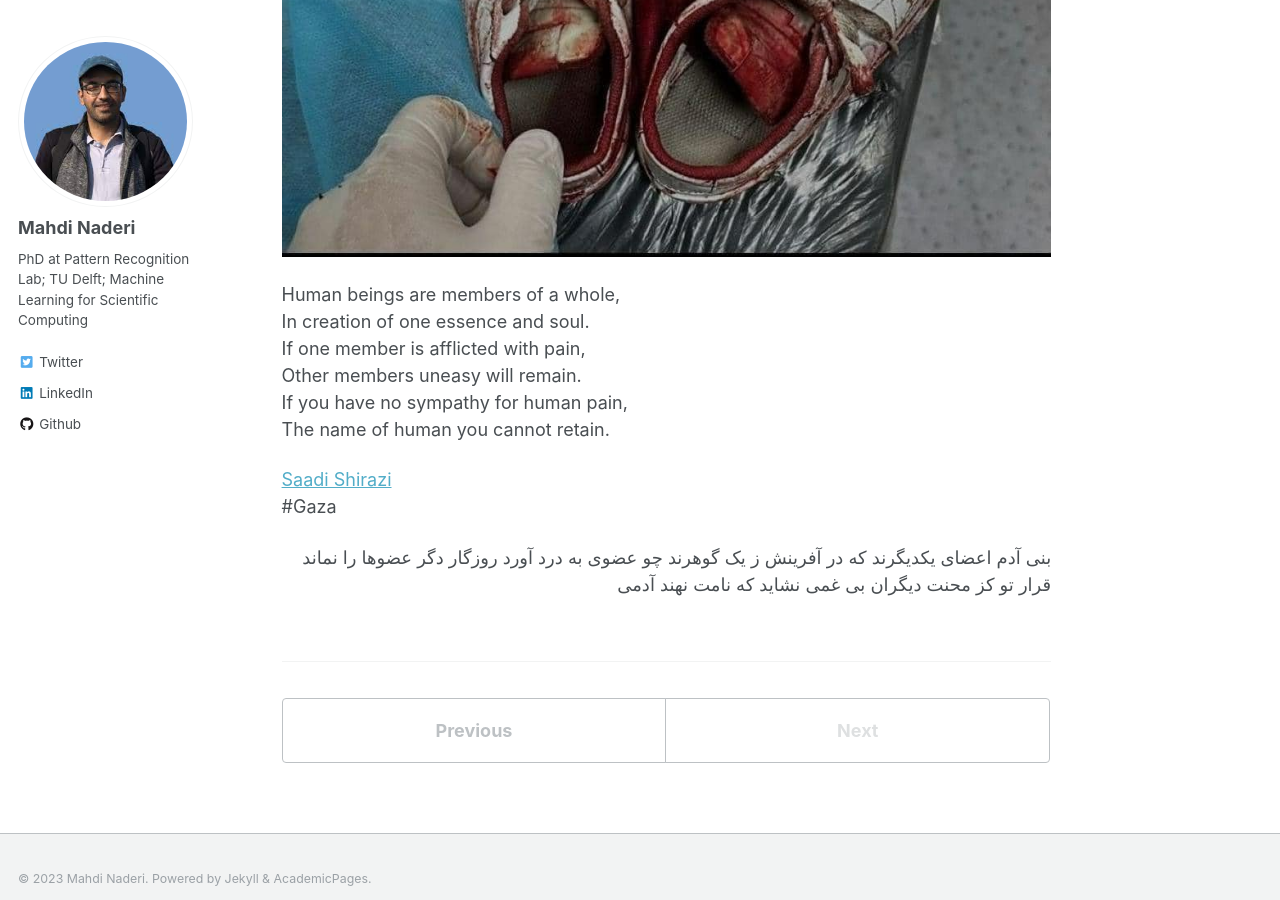
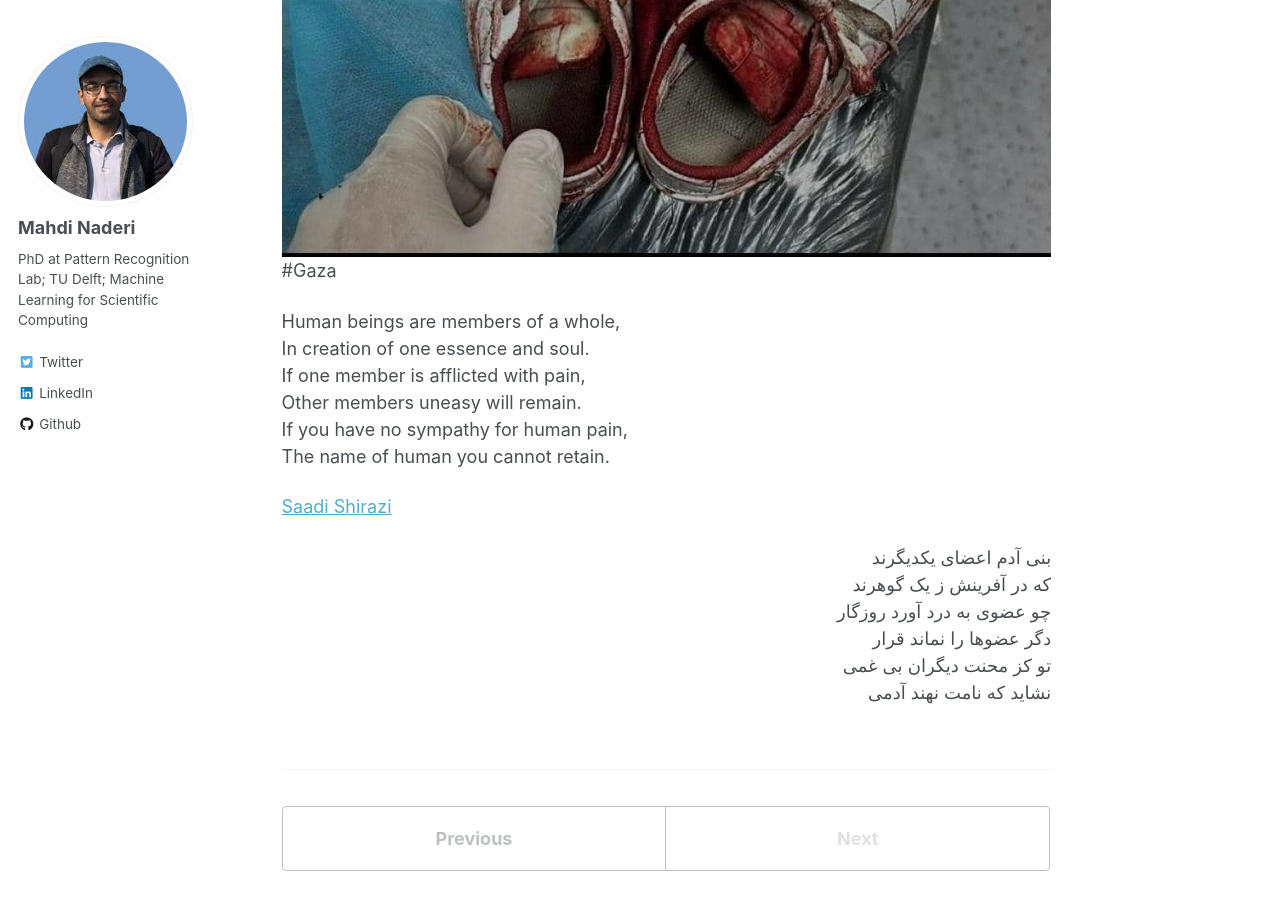
Before and after one commit to mnaderib/mnaderib.github.io, a Jekyll site: the page built from _posts/2023-10-19-blog.md, in a window 1280 px wide and 900 px high, scrolled down 589 px. Built offline with Jekyll 4.4.1, drawn with Linux system fonts in a browser that asks for light colours.

Commit message:
Update 2023-10-19-blog.md

```diff
--- a/_posts/2023-10-19-blog.md
+++ b/_posts/2023-10-19-blog.md
@@ -15,13 +16,26 @@
 The name of human you cannot retain.
 
 [Saadi Shirazi](https://en.wikipedia.org/wiki/Saadi_Shirazi)
-#Gaza
 
 <div dir="rtl">
 بنی آدم اعضای یکدیگرند
+</div>
+<div dir="rtl">
 که در آفرینش ز یک گوهرند
+</div>
+
+<div dir="rtl">
 چو عضوی به درد آورد روزگار
+</div>
+
+<div dir="rtl">
 دگر عضوها را نماند قرار
+</div>
+
+<div dir="rtl">
 تو کز محنت دیگران بی غمی
+</div>
+
+<div dir="rtl">
 نشاید که نامت نهند آدمی
 </div>
```
Also changed, not shown: other parts of _posts/2023-10-19-blog.md (+1 -0 lines).
